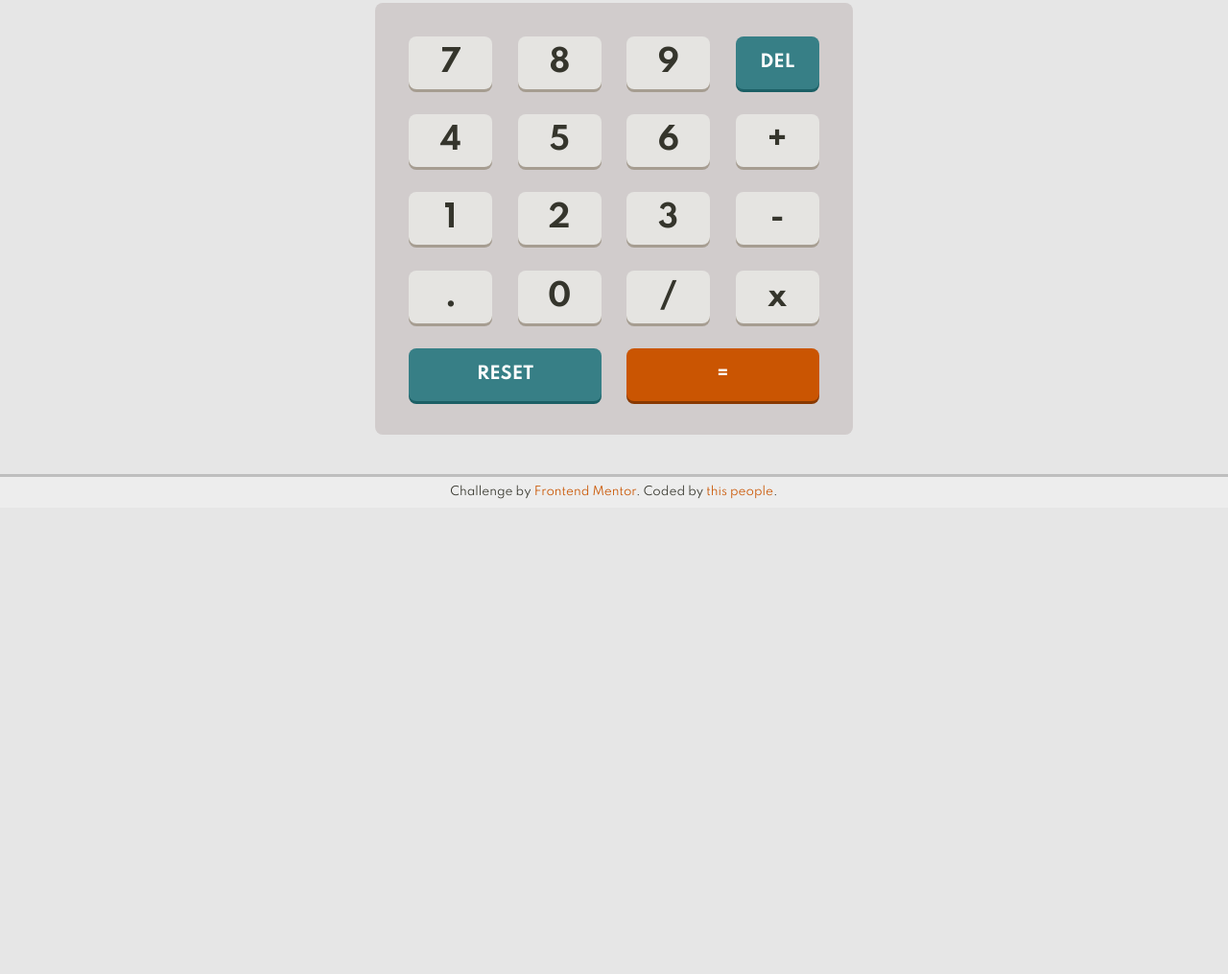
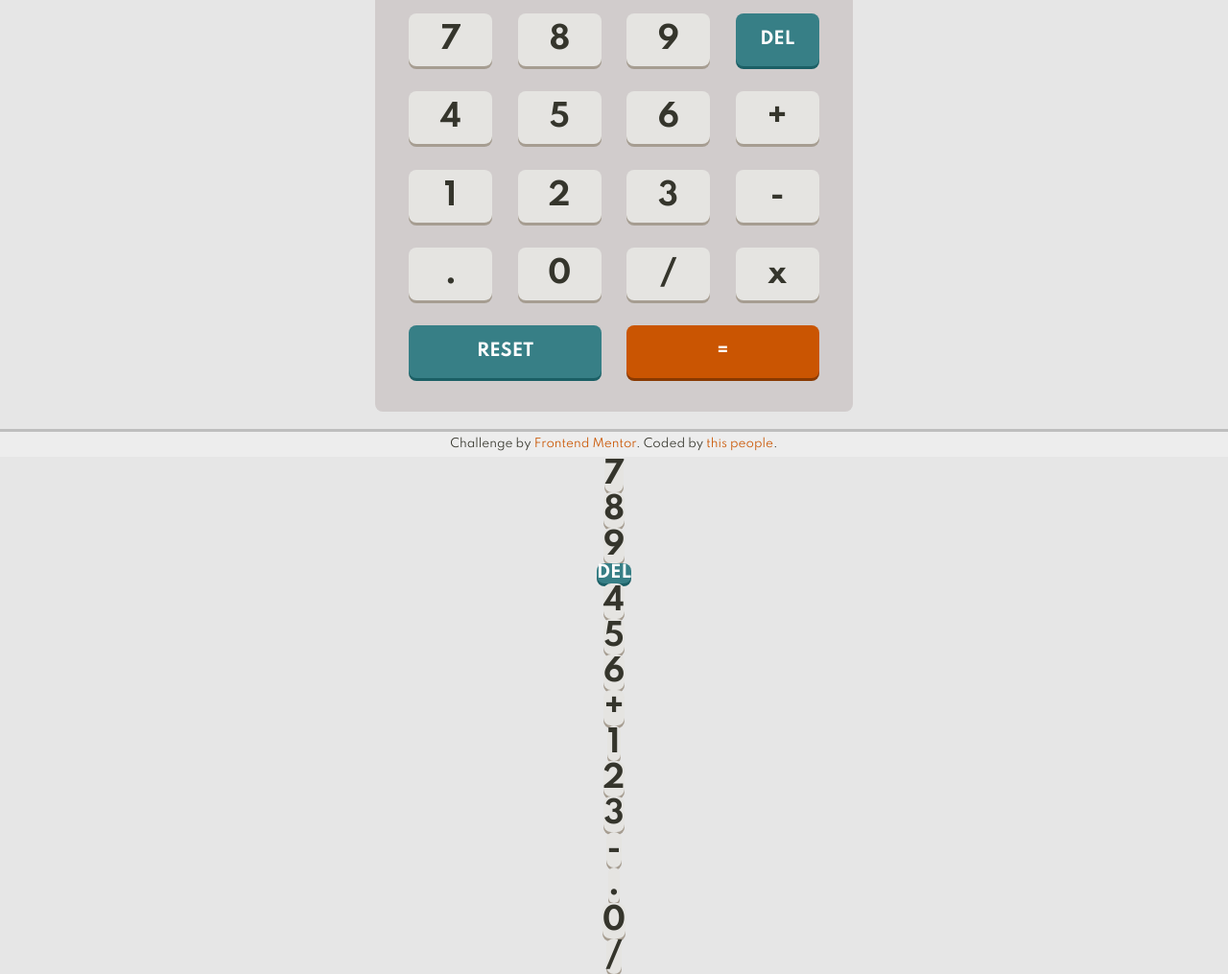
Before and after one commit to halivert/calculator-app, a plain HTML site: page index.html in a window 1280 px wide. Shown: the part 271-1286 px from the top of the page at 96% size. Before the commit the page ends 800 px from the top, so only its background shows below. Drawn offline with Linux system fonts and the light colour scheme.

Commit message:
modified html file

```diff
--- a/index.html
+++ b/index.html
@@ -77,3 +77,20 @@
 		</footer>
 	</body>
 </html>
+
+<button type="button" class="button" id="7">7</button>
+<button type="button" class="button" id="8">8</button>
+<button type="button" class="button" id="9">9</button>
+<button type="button" class="button" id="del">Del</button>
+<button type="button" class="button" id="4">4</button>
+<button type="button" class="button" id="5">5</button>
+<button type="button" class="button" id="6">6</button>
+<button type="button" class="button" id="+">+</button>
+<button type="button" class="button" id="1">1</button>
+<button type="button" class="button" id="2">2</button>
+<button type="button" class="button" id="3">3</button>
+<button type="button" class="button" id="-">-</button>
+<button type="button" class="button" id=".">.</button>
+<button type="button" class="button" id="0">0</button>
+<button type="button" class="button" id="/">/</button>
+<button type="button" cla
```
